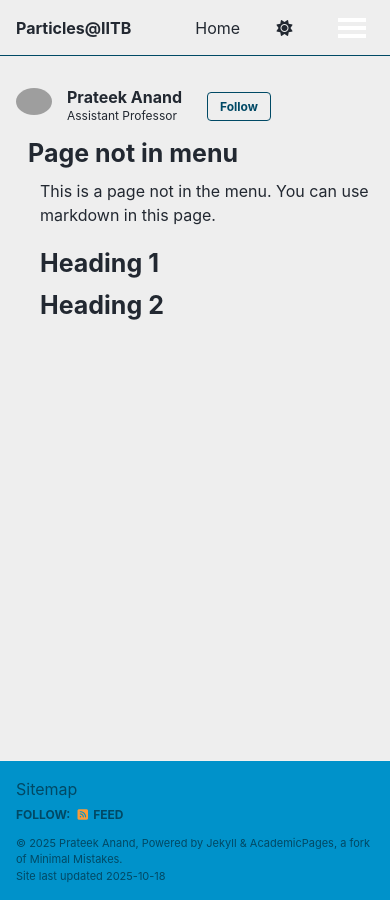
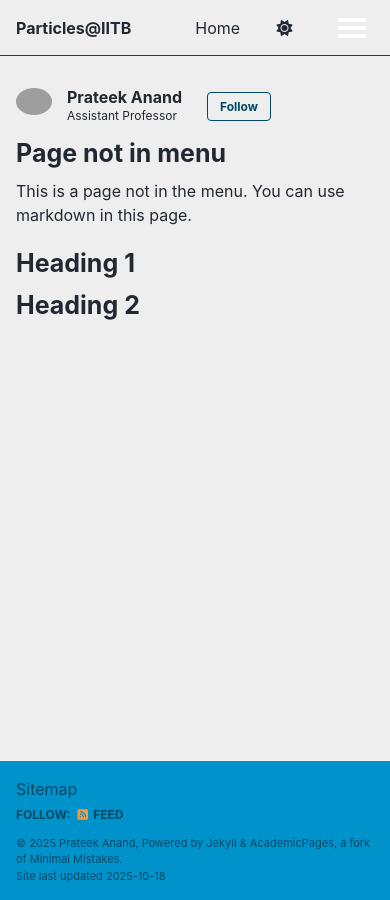
Before and after one commit to prateekanandiitb/prateekanandiitb.github.io, a Jekyll site: the page built from _pages/non-menu-page.md, in a window 390 px wide. Built offline with Jekyll 4.4.1, drawn with Linux system fonts in a browser that asks for light colours; a script that is not in the unit is left out.

Commit message:
Update custom.html

```diff
--- a/_includes/head/custom.html
+++ b/_includes/head/custom.html
@@ -14,46 +14,5 @@
 <link rel="icon" href="/images/favicon.ico"/>
 <meta name="theme-color" content="#ffffff"/>
 
-<!-- Add consistent left margin to site content (custom override) -->
-<style>
-/* Try several common wrapper selectors used by Minimal Mistakes / AcademicPages */
-.page,
-.page__content,
-.archive,
-.site-main,
-.site-content,
-.site,
-.wrapper,
-.container,
-.content {
-  padding-left: 40px !important;
-  /* don't move the whole page off-screen on very small screens */
-  box-sizing: border-box !important;
-}
-
-/* Some themes center content in an inner container; nudge that too */
-.page .inner,
-.page__inner,
-.site-main .inner {
-  padding-left: 40px !important;
-}
-
-/* Reduce margin on narrow screens */
-@media screen and (max-width: 768px) {
-  .page,
-  .page__content,
-  .archive,
-  .site-main,
-  .site-content,
-  .wrapper,
-  .container,
-  .content,
-  .page .inner,
-  .page__inner {
-    padding-left: 12px !important;
-    margin-left: 0 !important;
-  }
-}
-</style>
 
 <!-- end custom head snippets -->
```
